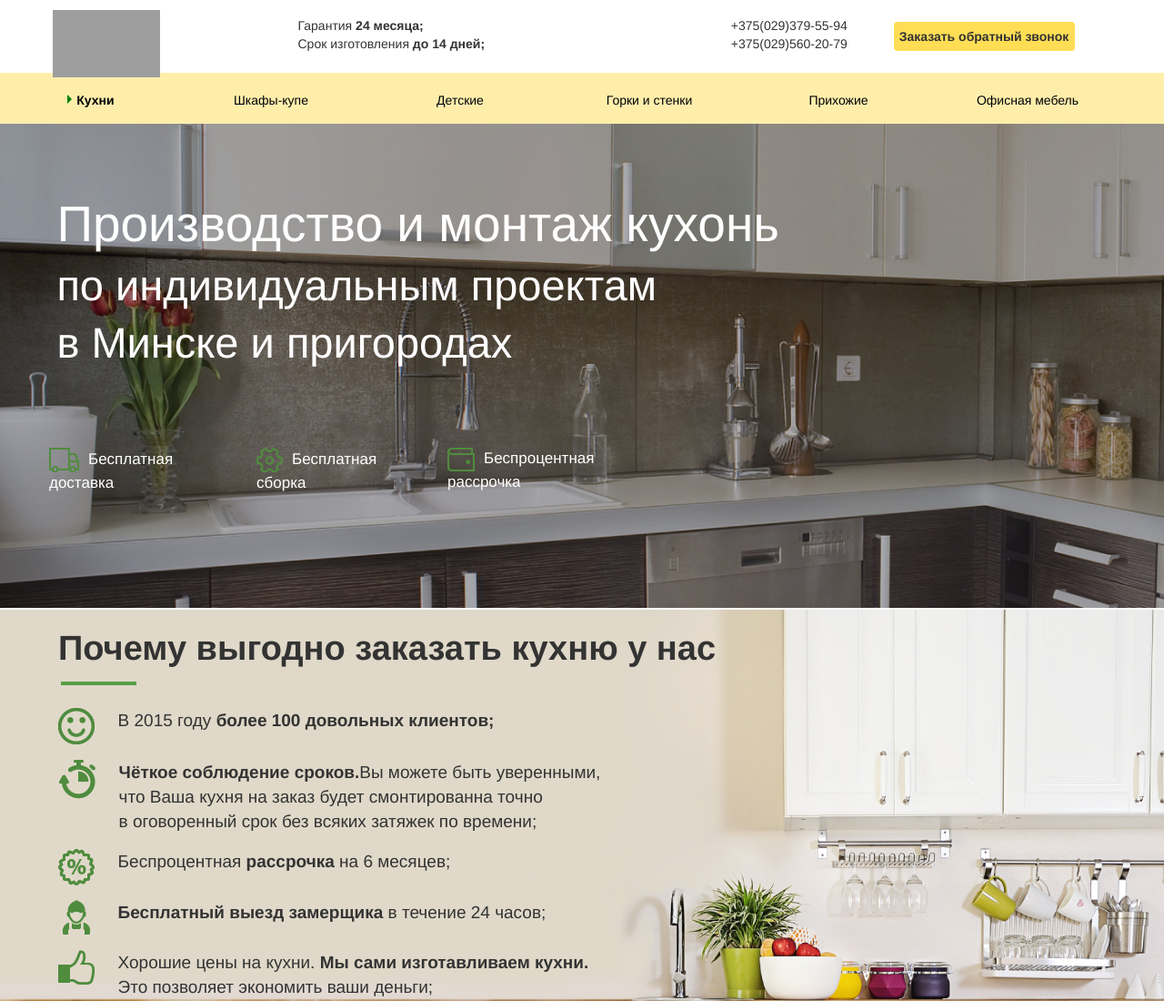
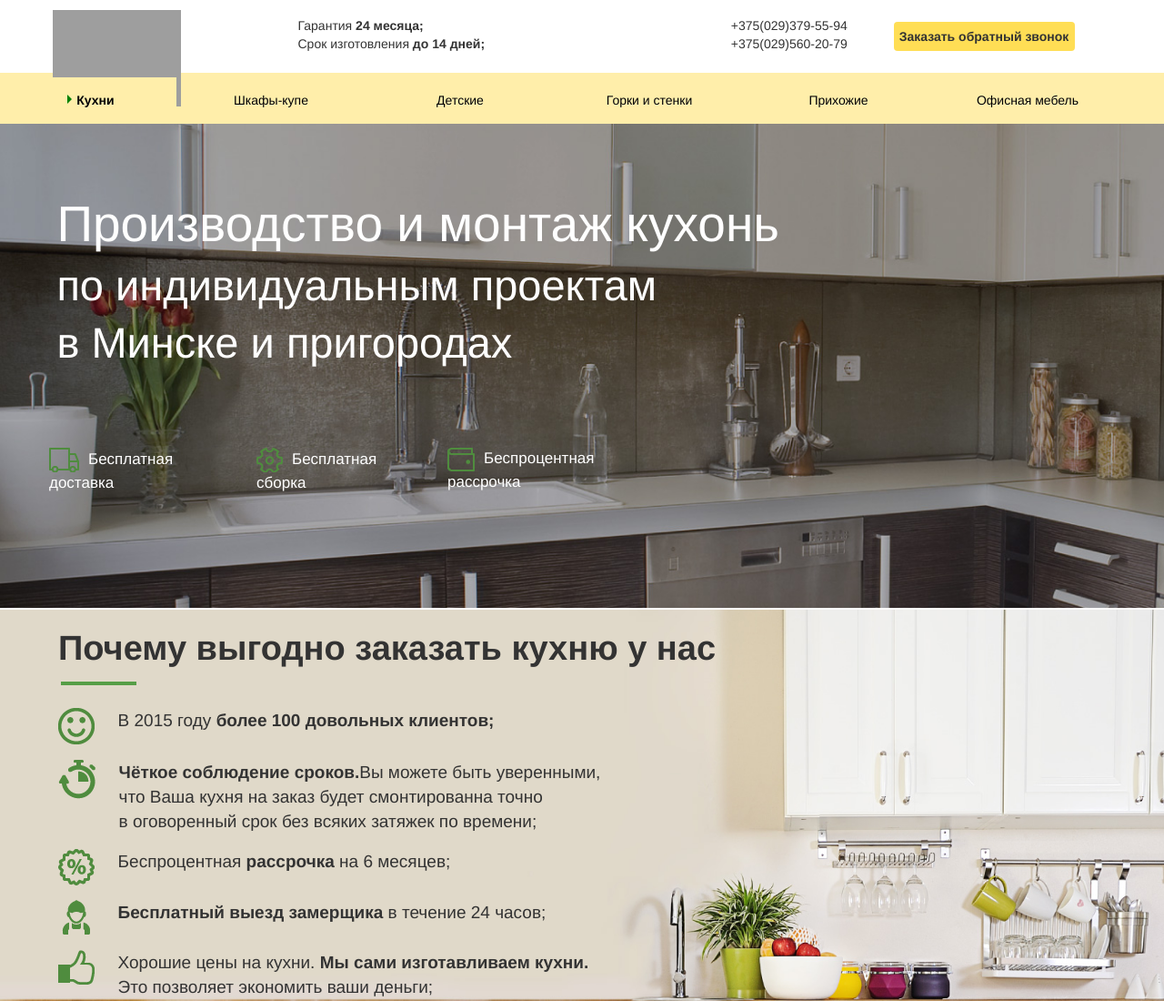
Before and after one commit to alexyfree/alexyfree.github.io, a website: page index.html in a window 1280 px wide. Shown: the top 1100 px of the page at 91% size. Drawn offline with Linux system fonts and the light colour scheme; grey boxes are pictures that could not be loaded.

Commit message:
adapt logo

```diff
--- a/styles/pc-adapt.css
+++ b/styles/pc-adapt.css
@@ -3,3 +3,9 @@
         width: 25%;
     }
 }
+
+@media (min-width: 1024px) {
+    .header .header-logo img{
+        width: 43%;
+    }
+}
```
